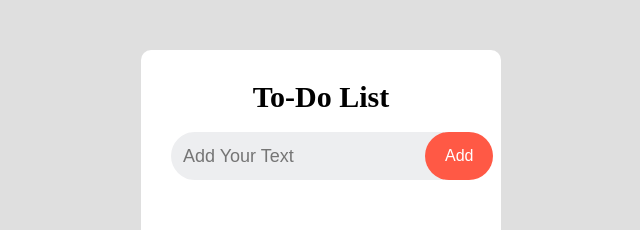
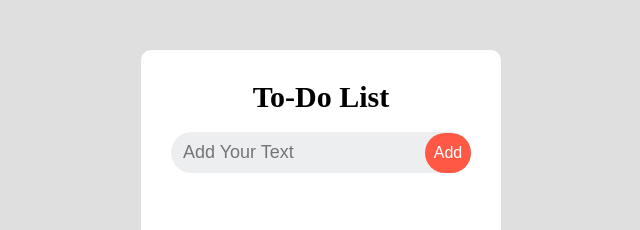
Before and after one commit to Jshyamsundar/todo, a plain HTML site: page index.html in a window 1280 px wide. Shown: the top 230 px of the page, without its empty margins (319-959 px from the left). Drawn offline with Linux system fonts and the light colour scheme.

Commit message:
Update style.css

```diff
--- a/style.css
+++ b/style.css
@@ -52,10 +52,11 @@ input {
 button {
     border: none;
     outline: none;
-    padding: 15px 20px;
+    height: 40px;
+    width: 60px;
     color: white;
     background: #ff5945;
-    border-radius: 30px;
+    border-radius: 25px;
     cursor: pointer;
     font-size: 16px;
 
```
